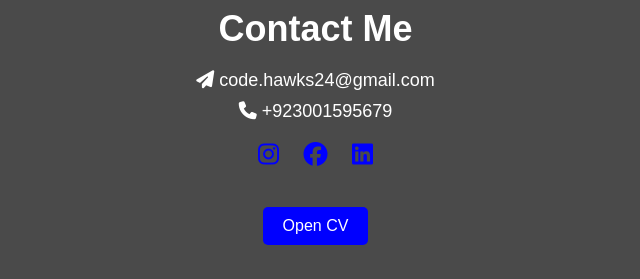
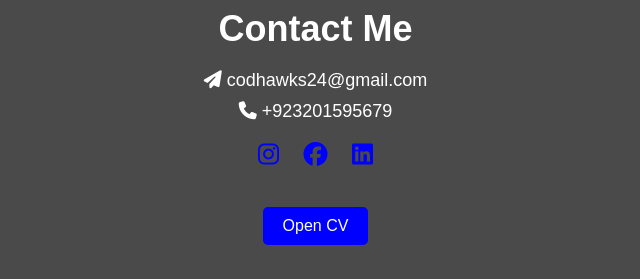
Before and after one commit to KubeAIX/Web-Technologies, a plain HTML site: page Web Technologies Mid Term/Practice1/index.html in a window 1280 px wide. Shown: the part 146-425 px from the top of the page, 0-640 px from the left. Drawn offline with Linux system fonts and the light colour scheme.

Commit message:
Update index.html

```diff
--- a/Web Technologies Mid Term/Practice1/index.html
+++ b/Web Technologies Mid Term/Practice1/index.html
@@ -15,8 +15,8 @@
     <div class="container">
         <div class="left">
             <h1>Contact Me</h1>
-            <p><i class="fas fa-paper-plane"></i> code.hawks24@gmail.com</p>
-            <p><i class="fas fa-phone"></i> +923001595679</p>
+            <p><i class="fas fa-paper-plane"></i> codhawks24@gmail.com</p>
+            <p><i class="fas fa-phone"></i> +923201595679</p>
             <div class="icons">
                 <a href="#" target="_blank"><i class="fab fa-instagram"></i></a>
                 <a href="#" target="_blank"><i class="fab fa-facebook"></i></a>
```
